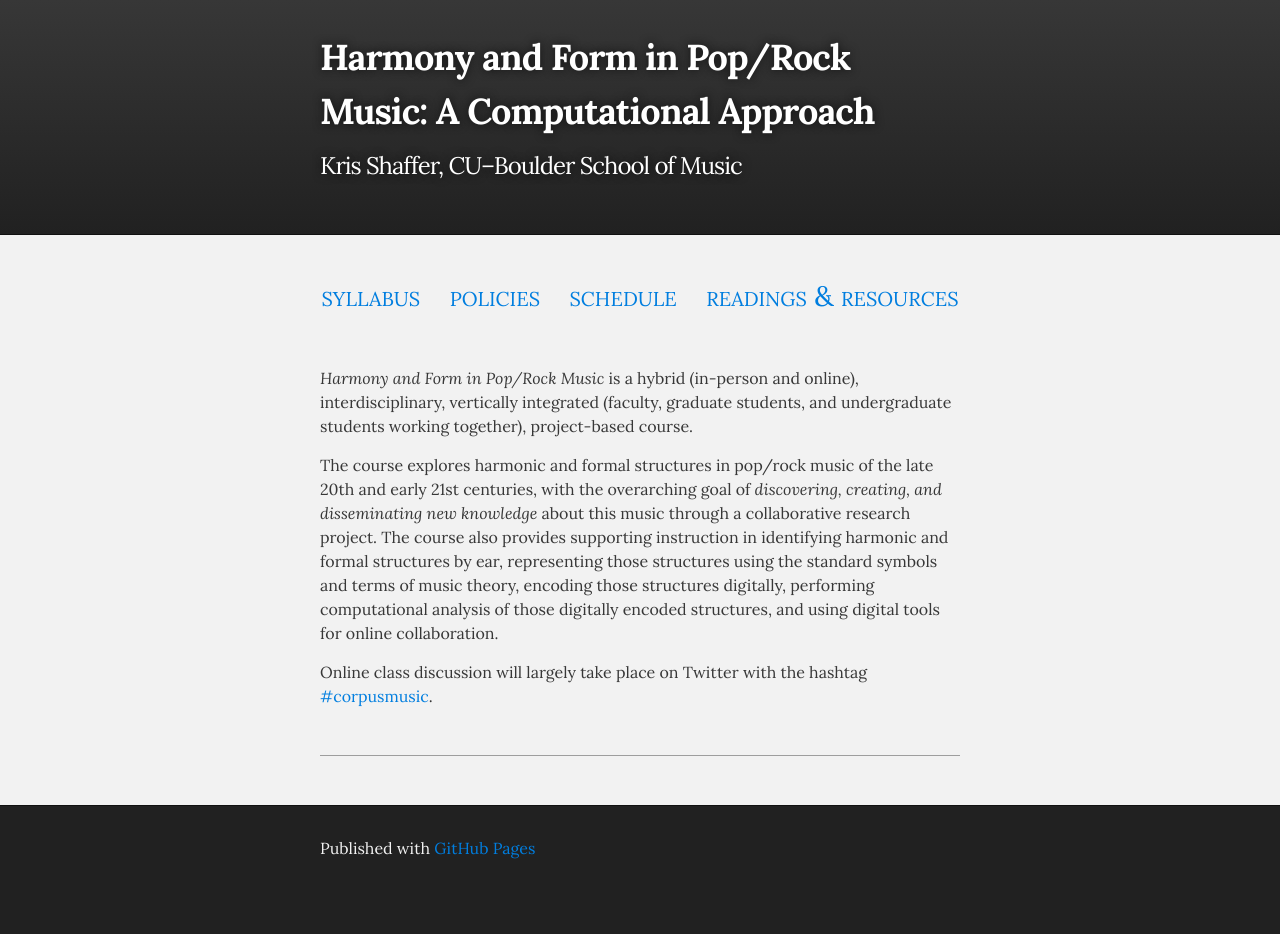
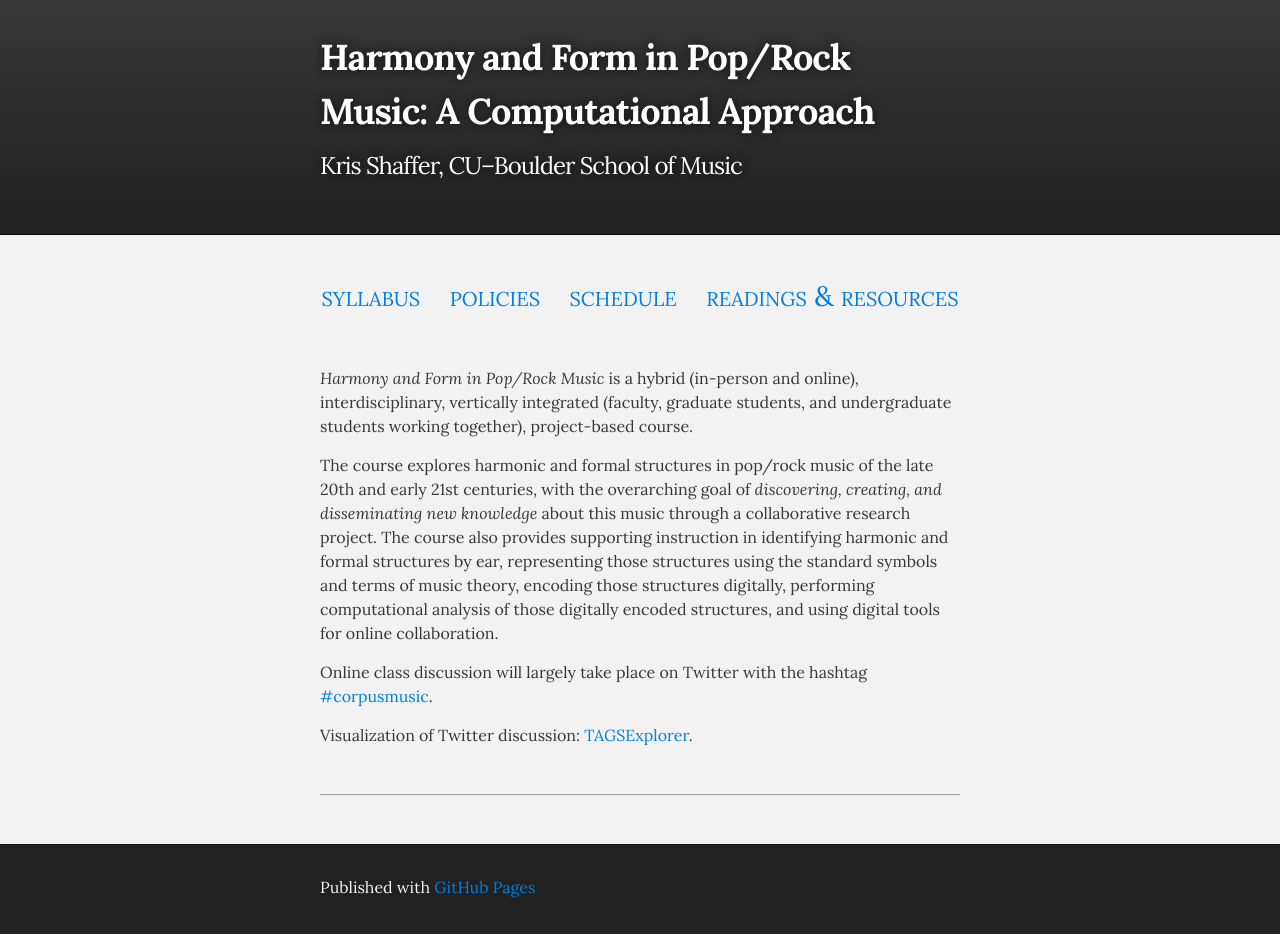
Before and after one commit to kshaffer/corpusmusic, a Jekyll site: the page built from index.md, in a window 1280 px wide. Built offline with Jekyll 4.4.1, drawn with Linux system fonts in a browser that asks for light colours; Markdown is read by kramdown in place of the engine named in the settings; before the commit the page ends 900 px from its top, so only the background shows below that.

Commit message:
TAGSExplorer link

```diff
--- a/index.md
+++ b/index.md
@@ -11,3 +11,5 @@ author: Kris Shaffer
 The course explores harmonic and formal structures in pop/rock music of the late 20th and early 21st centuries, with the overarching goal of *discovering, creating, and disseminating new knowledge* about this music through a collaborative research project. The course also provides supporting instruction in identifying harmonic and formal structures by ear, representing those structures using the standard symbols and terms of music theory, encoding those structures digitally, performing computational analysis of those digitally encoded structures, and using digital tools for online collaboration.
 
 Online class discussion will largely take place on Twitter with the hashtag [#corpusmusic](https://twitter.com/search?f=realtime&q=%23corpusmusic&src=typd).
+
+Visualization of Twitter discussion: [TAGSExplorer](https://www.google.com/url?q=http://hawksey.info/tagsexplorer/?key%3DtT6fnN-vi5YD2qxMAXRNlMQ%26sheet%3Doaw&sa=D&usg=ALhdy2_e2jli3ZcS1quYIvxZdm533kBusQ).
```
